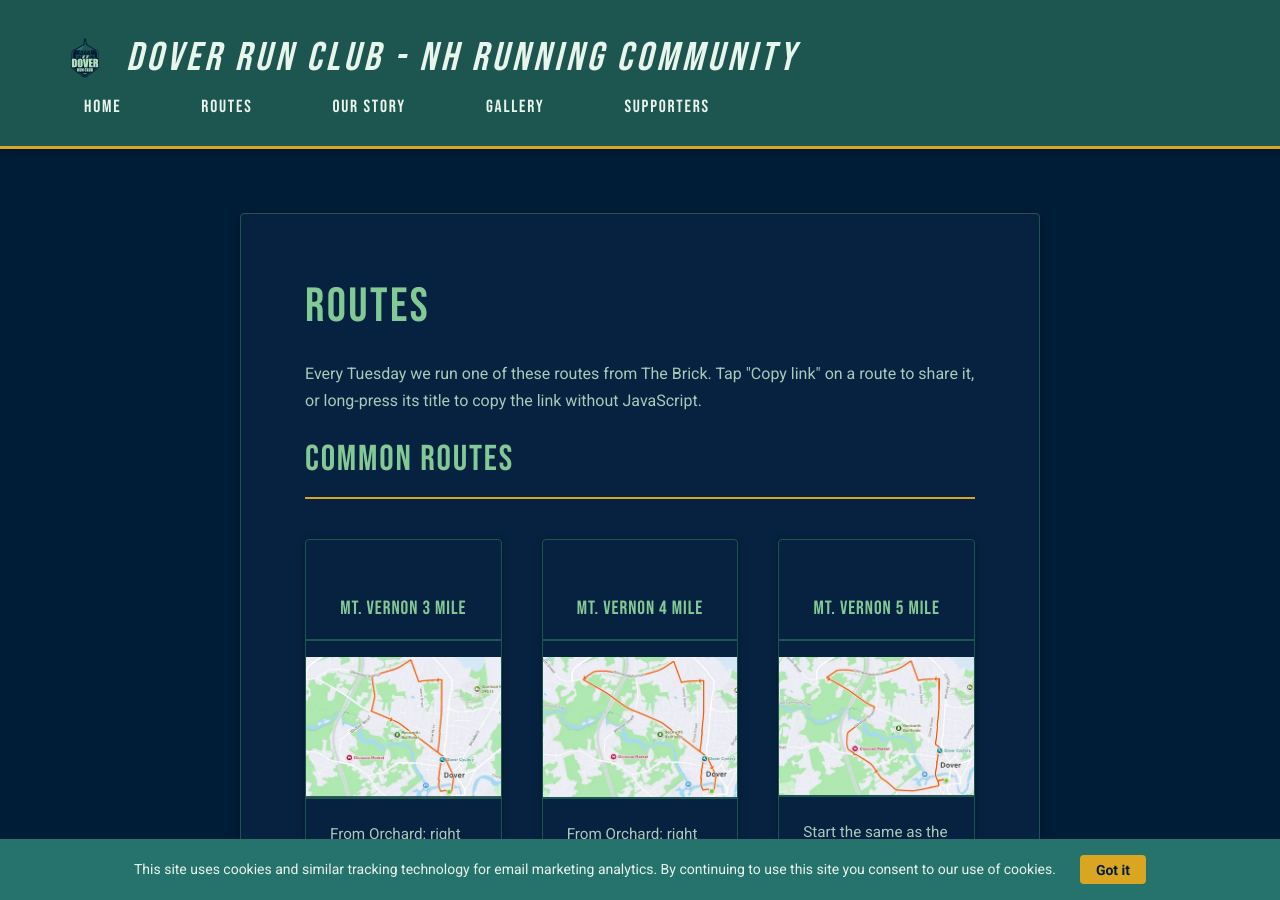
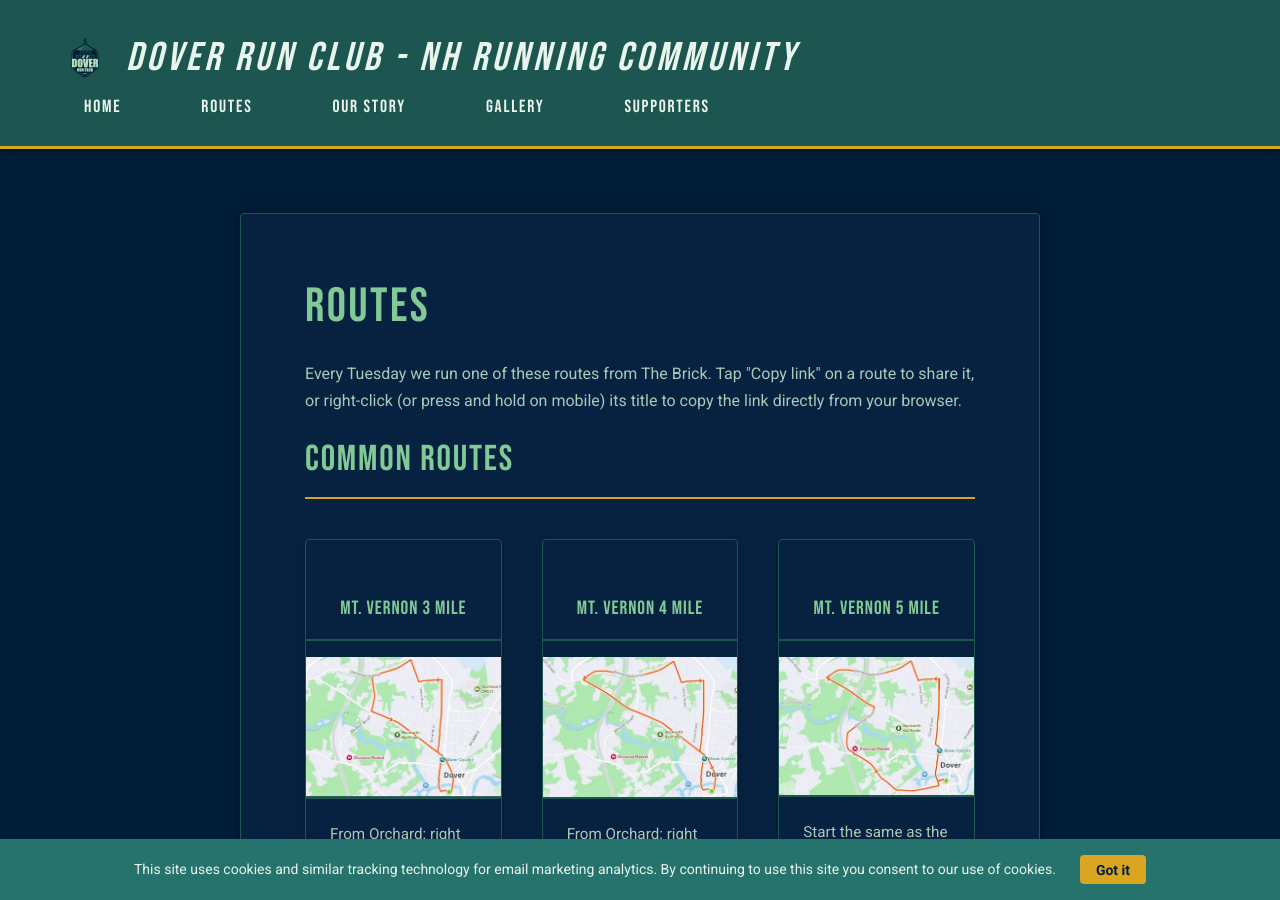
Before and after one commit to dekay2001/dover-run-club-website, a Jekyll site: the page built from routes.md, in a window 1280 px wide and 900 px high. Built offline with Jekyll 4.4.1, drawn with Linux system fonts in a browser that asks for light colours.

Commit message:
Clarify Routes page copy-link fallback text (was confusing dev jargon)

```diff
--- a/routes.md
+++ b/routes.md
@@ -4,7 +4,7 @@ title: Routes
 description: Dover Run Club running routes around Dover, NH — common Tuesday routes plus member-contributed alternates, with shareable per-route links.
 ---
 
-<p class="routes-page-intro">Every Tuesday we run one of these routes from The Brick. Tap "Copy link" on a route to share it, or long-press its title to copy the link without JavaScript.</p>
+<p class="routes-page-intro">Every Tuesday we run one of these routes from The Brick. Tap "Copy link" on a route to share it, or right-click (or press and hold on mobile) its title to copy the link directly from your browser.</p>
 
 <section class="route-section">
     <h2>Common Routes</h2>
```
